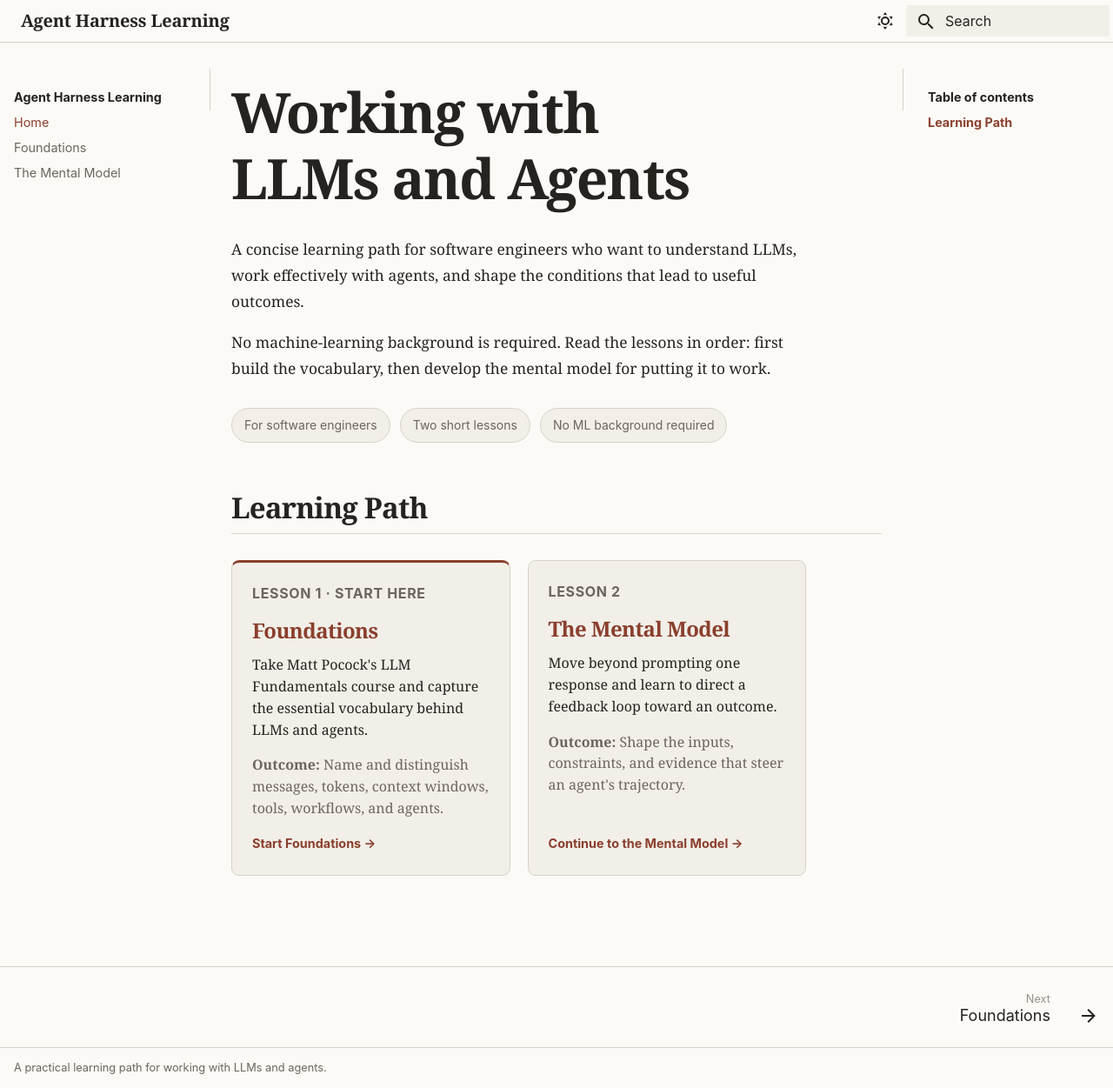
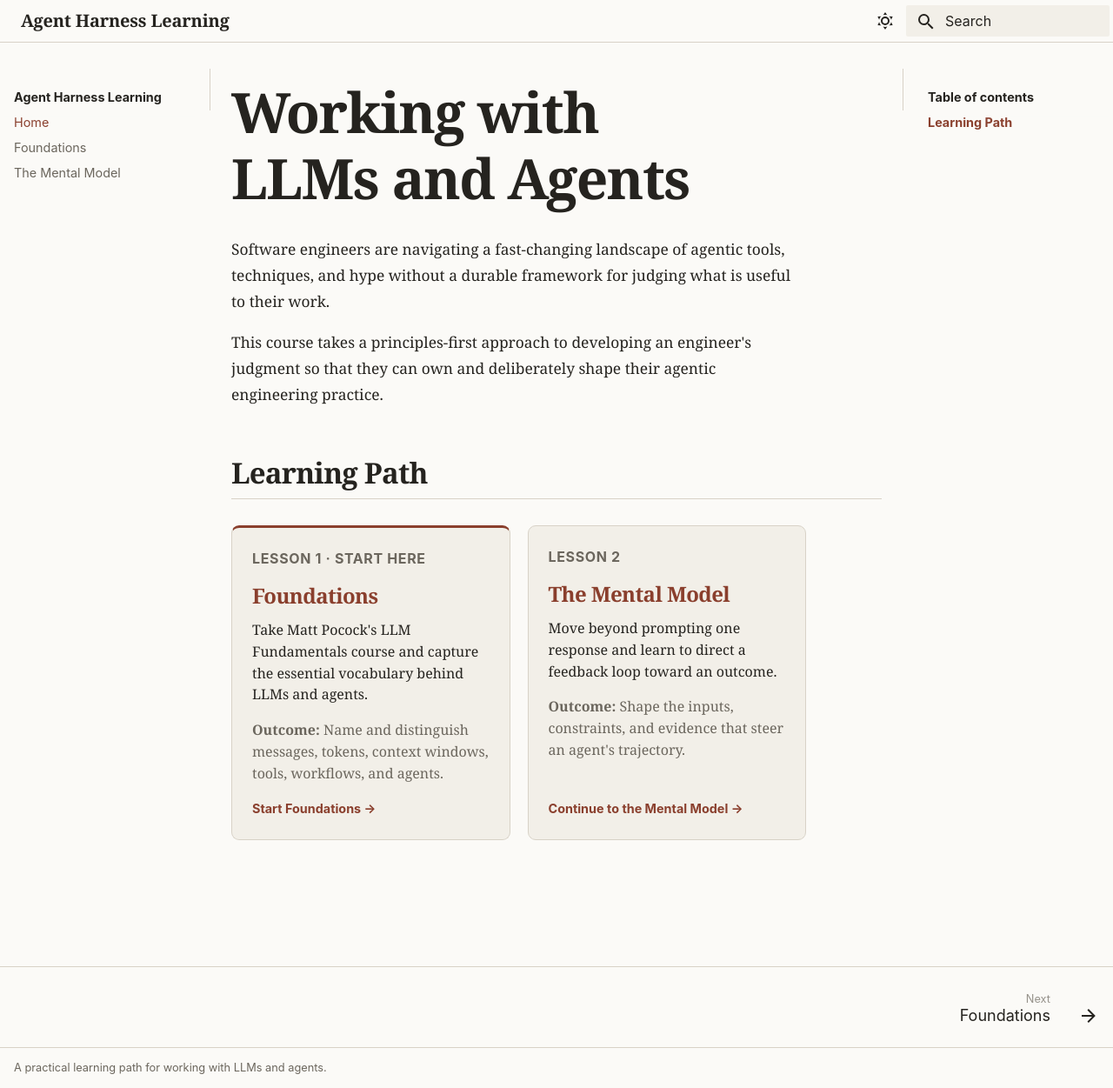
Before and after one commit to eistre91/harness-framework, an MkDocs documentation site: the page built from docs/learn/index.md, in a window 1280 px wide and 1251 px high. Shown: the whole window at 87% size. Built offline with MkDocs 1.6.1 and Material for MkDocs 9.7.7, drawn with Linux system fonts in a browser that asks for light colours.

Commit message:
docs: refine agentic learning course

```diff
--- a/docs/learn/index.md
+++ b/docs/learn/index.md
@@ -1,17 +1,8 @@
 # Working with LLMs and Agents
 
-A concise learning path for software engineers who want to understand LLMs,
-work effectively with agents, and shape the conditions that lead to useful
-outcomes.
+Software engineers are navigating a fast-changing landscape of agentic tools, techniques, and hype without a durable framework for judging what is useful to their work.
 
-No machine-learning background is required. Read the lessons in order: first
-build the vocabulary, then develop the mental model for putting it to work.
-
-<ul class="learning-meta" aria-label="Learning path overview">
-  <li>For software engineers</li>
-  <li>Two short lessons</li>
-  <li>No ML background required</li>
-</ul>
+This course takes a principles-first approach to developing an engineer's judgment so that they can own and deliberately shape their agentic engineering practice.
 
 ## Learning Path
 
```
Also changed, not shown: docs/learn/03-prompt-engineering.md (+84 -49 lines), docs/learn/notes.md (+4 -0 lines), docs/learn/where-are-we-going.md (deleted, +0 -7 lines).
